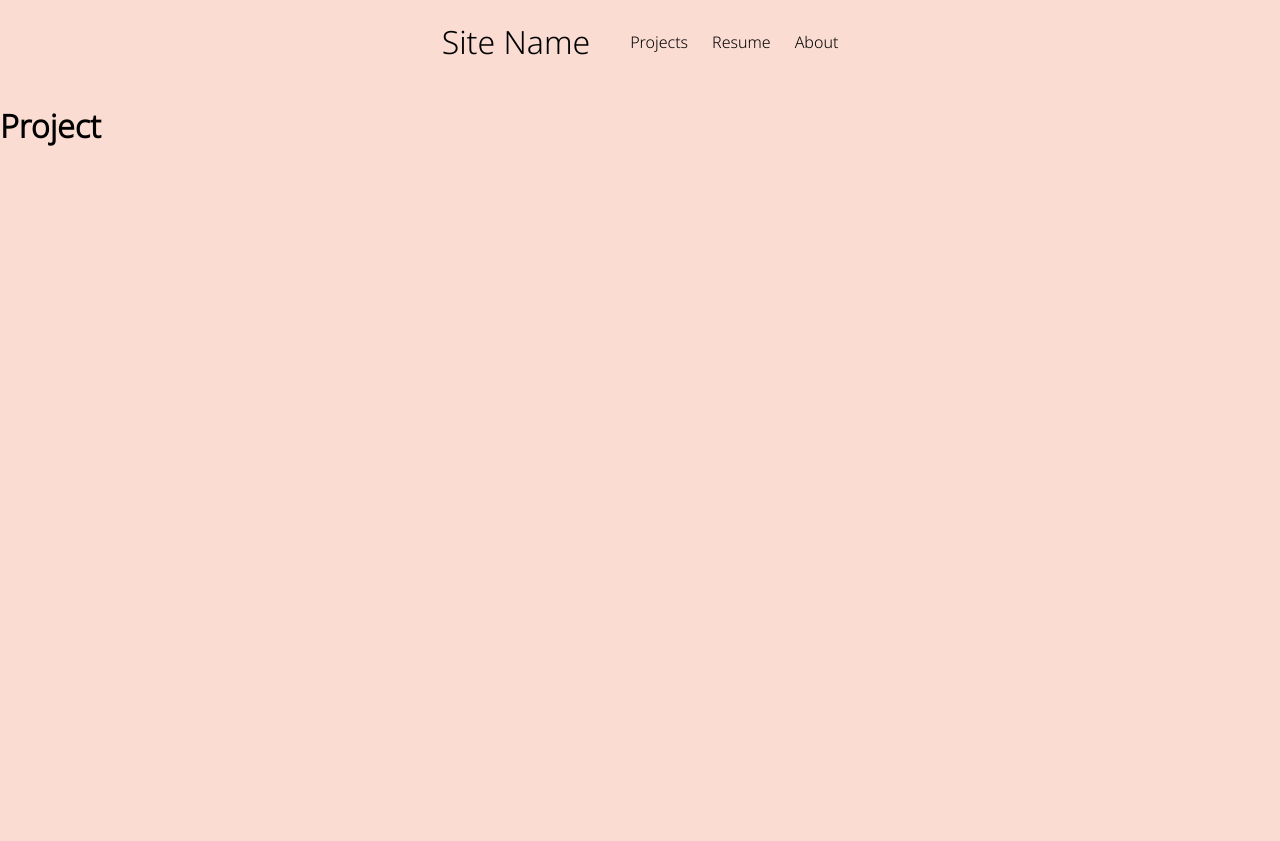
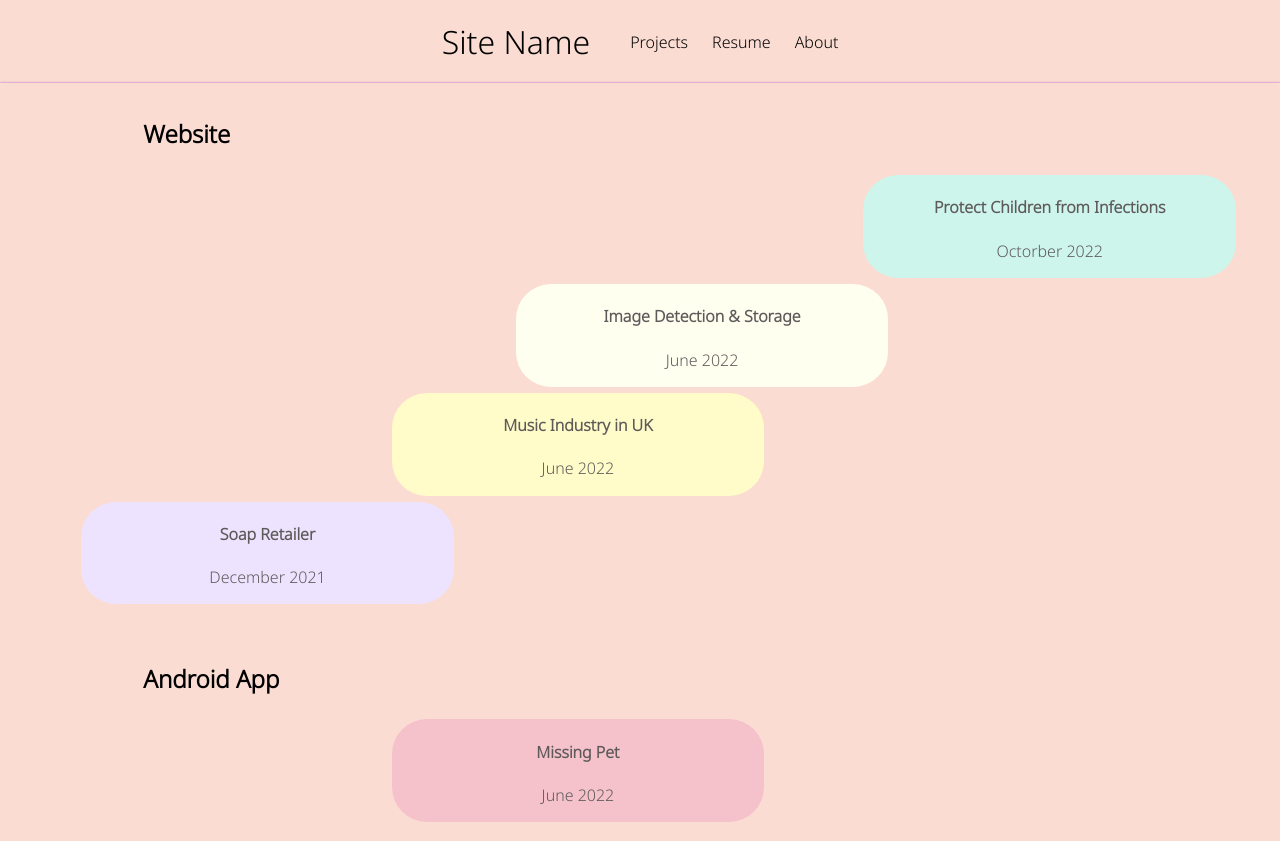
Before and after one commit to wangruoting/portfolio, a React (Create React App) app: page /project in a window 1280 px wide. Before the commit the page ends 800 px from the top, so only its background shows below. Built offline with nearby package versions, Linux system fonts and the light colour scheme.

Commit message:
'project' page - initial structure setup

```diff
--- a/package.json
+++ b/package.json
@@ -3,9 +3,11 @@
   "version": "0.1.0",
   "private": true,
   "dependencies": {
+    "@ant-design/icons": "^4.7.0",
     "@testing-library/jest-dom": "^5.16.5",
     "@testing-library/react": "^13.4.0",
     "@testing-library/user-event": "^13.5.0",
+    "animate.css": "^4.1.1",
     "react": "^18.2.0",
     "react-dom": "^18.2.0",
     "react-router-dom": "^6.4.3",
--- a/public/index.html
+++ b/public/index.html
@@ -1,20 +1,21 @@
 <!DOCTYPE html>
 <html lang="en">
+
 <head>
   <meta charset="utf-8" />
   <link rel="icon" href="%PUBLIC_URL%/favicon.ico" />
   <meta name="viewport" content="width=device-width, initial-scale=1" />
   <meta name="theme-color" content="#000000" />
-    <meta
-      name="description"
-      content="Web site created using create-react-app"
-    />
+  <meta name="description" content="Web site created using create-react-app" />
   <link rel="apple-touch-icon" href="%PUBLIC_URL%/logo192.png" />
   <!--
       manifest.json provides metadata used when your web app is installed on a
       user's mobile device or desktop. See https://developers.google.com/web/fundamentals/web-app-manifest/
     -->
   <link rel="manifest" href="%PUBLIC_URL%/manifest.json" />
+
+  <!-- icons -->
+  <script src="https://kit.fontawesome.com/4940cb81dd.js" crossorigin="anonymous"></script>
   <!--
       Notice the use of %PUBLIC_URL% in the tags above.
       It will be replaced with the URL of the `public` folder during the build.
@@ -24,8 +25,9 @@
       work correctly both with client-side routing and a non-root public URL.
       Learn how to configure a non-root public URL by running `npm run build`.
     -->
-    <title>React App</title>
+  <title>wrtbb App</title>
 </head>
+
 <body>
   <noscript>You need to enable JavaScript to run this app.</noscript>
   <div id="root"></div>
@@ -40,4 +42,5 @@
       To create a production bundle, use `npm run build` or `yarn build`.
     -->
 </body>
+
 </html>
--- a/src/Project/Project.js
+++ b/src/Project/Project.js
@@ -1,9 +1,50 @@
 import './project.css';
+import 'animate.css';
+import React from 'react';
+import { DesktopOutlined } from '@ant-design/icons';
 
 export default function Project() {
+
     return (
         <>
-            <h1>Project</h1>
+            <div className='project-container'>
+
+                <div className='website'>
+                    <h2 className='web-title-text bounce-1' style={{ marginLeft: '10%' }}>Website</h2>
+                    {/* <i class="fa-solid fa-desktop"></i> */}
+
+                    <div className='website-grid'>
+                        <div className='project-section ie'>
+                            <h4>Protect Children from Infections</h4>
+                            <p>Octorber 2022</p>
+                        </div>
+
+                        <div className='project-section fit5225'>
+                            <h4>Image Detection & Storage</h4>
+                            <p>June 2022</p>
+                        </div>
+
+                        <div className='project-section fit5147'>
+                            <h4>Music Industry in UK</h4>
+                            <p>June 2022</p>
+                        </div>
+
+                        <div className='project-section fit5032'>
+                            <h4>Soap Retailer</h4>
+                            <p>December 2021</p>
+                        </div>
+                    </div>
+                </div>
+
+                <div className='android-app'>
+                    <h2 className='android-title-text bounce-1' style={{ marginLeft: '10%', marginTop: '5%' }}>Android App</h2>
+                    <div className='project-section fit5046'>
+                        <h4>Missing Pet</h4>
+                        <p>June 2022</p>
+                    </div>
+
+                </div>
+            </div>
         </>
     );
 }
--- a/src/Project/project.css
+++ b/src/Project/project.css
@@ -0,0 +1,71 @@
+.project-container {
+    width: 100%;
+    height: 100%;
+    box-shadow: 0px 0px 2px #AC4FC6;
+    padding: 1.5%;
+}
+
+.project-section {
+    background-color: beige;
+    color: rgb(94, 90, 90);
+    width: 30%;
+    height: fit-content;
+    border-radius: 35px;
+    /* margin-inline: auto; */
+    text-align: center;
+    padding: 0.1px;
+    margin-top: 0.5%;
+    /* border: 1px solid black;
+    margin-block: 0.5em; */
+}
+
+.project-section:hover {
+    opacity: 0.7;
+}
+
+.fit5032 {
+    background-color: #EDE3FF;
+    margin-left: 5%;
+}
+
+.fit5147 {
+    background-color: #FFFCC9;
+    margin-left: 30%;
+}
+
+.fit5225 {
+    background-color: #FFFFF0;
+    margin-left: 40%;
+}
+
+.fit5046 {
+    background-color: #F5C1CB;
+    margin-left: 30%;
+}
+
+.ie {
+    background-color: #CEF5EB;
+    margin-left: 68%;
+}
+
+.bounce-1 {
+    animation-name: bounce-1;
+    animation-timing-function: linear;
+    animation-duration: 2s;
+    animation-iteration-count: infinite;
+    cursor: pointer;
+}
+
+@keyframes bounce-1 {
+    0% {
+        transform: translateY(0);
+    }
+
+    50% {
+        transform: translateY(-10px);
+    }
+
+    100% {
+        transform: translateY(0);
+    }
+}
```
Also changed, not shown: 1 other file (tests, documents, lock files or other folders). Lines whose indentation alone changed are shown as unchanged.
